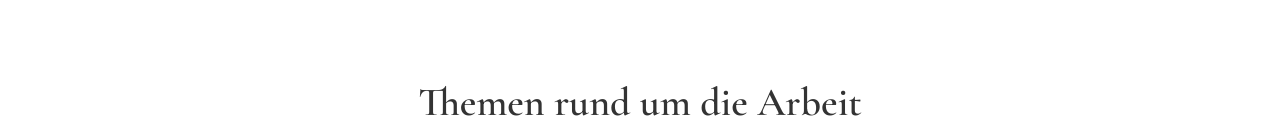
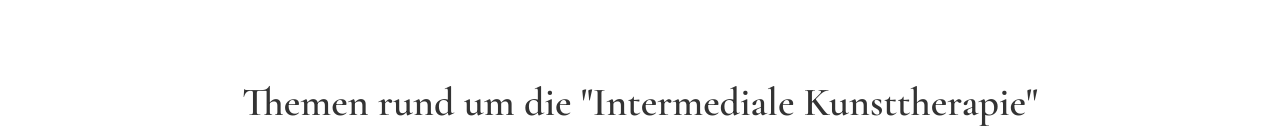
Before and after one commit to nouki99/homepage, a plain HTML site: page index.html in a window 1280 px wide. Shown: the part 813-952 px from the top of the page. Drawn offline with nearby package versions, Linux system fonts and the light colour scheme.

Commit message:
Update index.html

```diff
--- a/index.html
+++ b/index.html
@@ -36,7 +36,7 @@
 </section>
 
 <section class="services">
-    <h2>Themen rund um die Arbeit</h2>
+    <h2>Themen rund um die "Intermediale Kunsttherapie"</h2>
     <div class="services-grid">
         <div class="service-card">
             <div class="service-icon">
```
